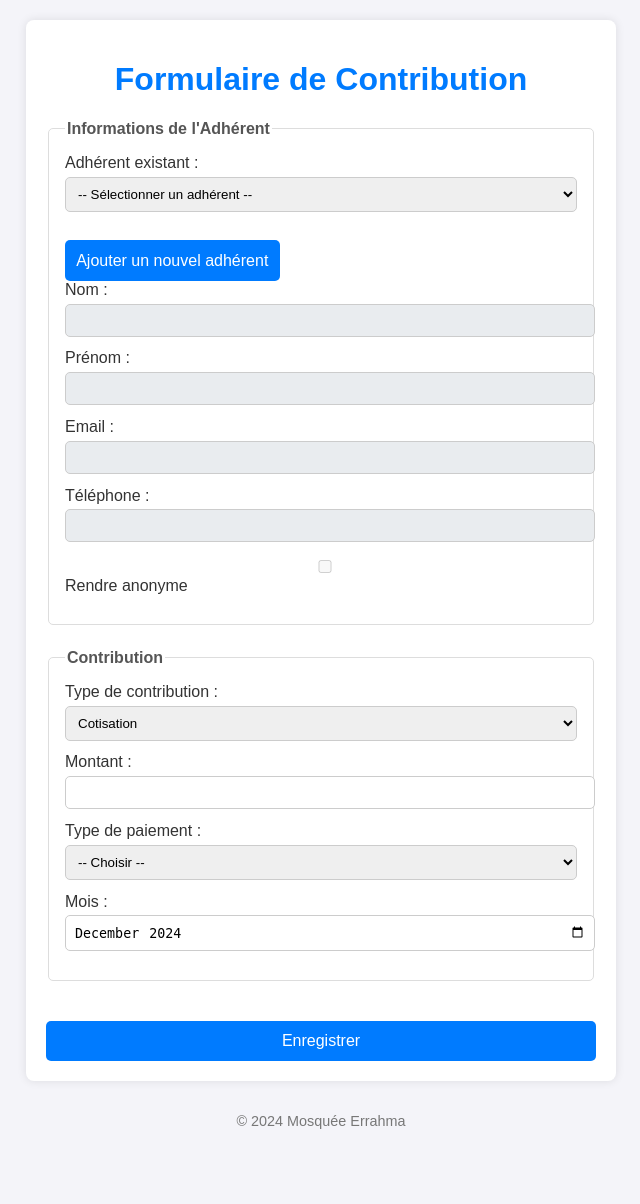
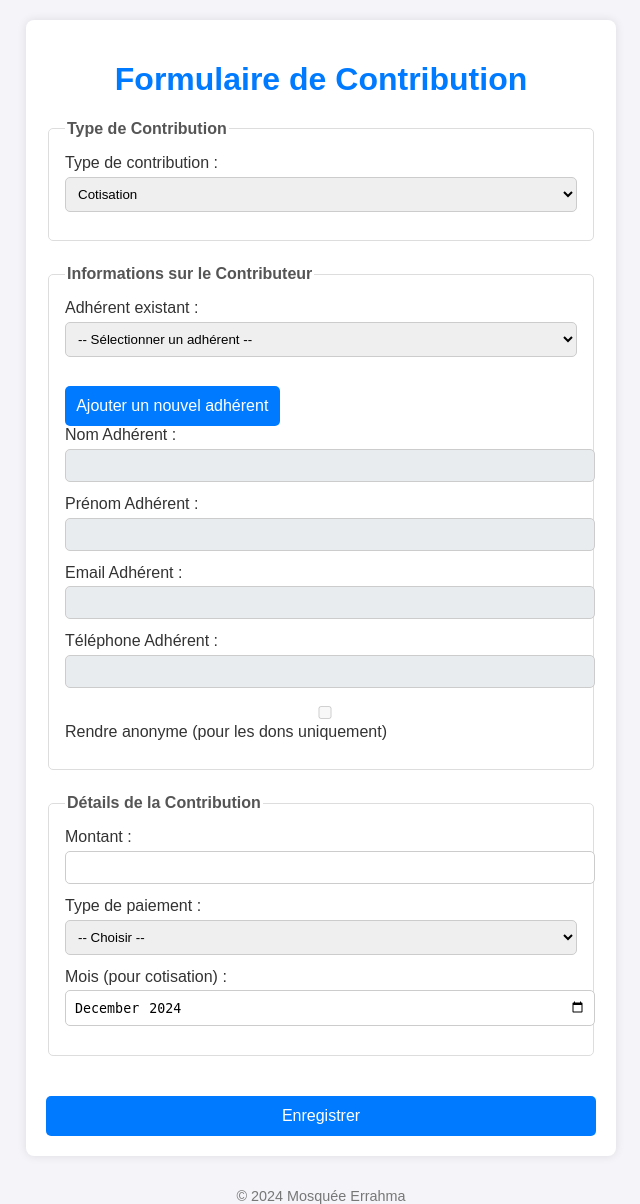
Before and after one commit to Tutanka01/Mosquee-Site-Don, a PHP site: page / in a window 1280 px wide. Shown: the whole page, without its empty margins (319-959 px from the left). Before the commit the page ends 1129 px from the top, so only its background shows below. Run offline with PHP 8.4, Linux system fonts and the light colour scheme; data comes from the database, SQL or seed files in the repository; both versions use the stored data as it was after the commit.

Commit message:
fonctionnel v4

```diff
--- a/src/db.php
+++ b/src/db.php
@@ -1,9 +1,13 @@
 <?php
-$dsn = 'sqlite:sqlite.sqlite'; // Assurez-vous du chemin correct vers votre base.
+// db.php
+ini_set('display_errors', 1);
+ini_set('display_startup_errors', 1);
+error_reporting(E_ALL);
+
+$dsn = 'sqlite:sqlite.sqlite';
 try {
     $db = new PDO($dsn);
     $db->setAttribute(PDO::ATTR_ERRMODE, PDO::ERRMODE_EXCEPTION);
 } catch (PDOException $e) {
     die("Erreur de connexion : " . $e->getMessage());
 }
-?>
--- /dev/null
+++ b/src/fetch_member.php
@@ -0,0 +1,9 @@
+<?php
+include 'db.php';
+
+$stmt = $db->prepare("SELECT id, nom, prenom FROM Adherents ORDER BY id ASC");
+$stmt->execute();
+$members = $stmt->fetchAll(PDO::FETCH_ASSOC);
+
+header('Content-Type: application/json');
+echo json_encode($members);
--- a/src/index.php
+++ b/src/index.php
@@ -1,7 +1,6 @@
 <?php
 include 'db.php';
-
-// Obtenir le mois actuel pour le pré-remplissage
+// Mois actuel
 $currentMonth = date('Y-m');
 ?>
 <!DOCTYPE html>
@@ -16,11 +15,20 @@
     <div class="container">
         <h1>Formulaire de Contribution</h1>
         <form id="contributionForm" action="insert.php" method="POST">
-            <!-- Détails Adhérent -->
+            <!-- Type de Contribution -->
             <fieldset>
-                <legend>Informations de l'Adhérent</legend>
+                <legend>Type de Contribution</legend>
+                <label>Type de contribution :
+                    <select name="type_contribution" id="type_contribution">
+                        <option value="cotisation">Cotisation</option>
+                        <option value="don">Don</option>
+                    </select>
+                </label>
+            </fieldset>
 
-                <!-- Liste déroulante des adhérents existants -->
+            <fieldset>
+                <legend>Informations sur le Contributeur</legend>
+
                 <label for="adherent_select">Adhérent existant :
                     <select id="adherent_select" name="id_adherent">
                         <option value="">-- Sélectionner un adhérent --</option>
@@ -28,25 +36,27 @@
                 </label>
                 <button type="button" id="addAdherentBtn">Ajouter un nouvel adhérent</button>
 
-                <label>Nom : <input type="text" name="nom" id="nom" disabled></label>
-                <label>Prénom : <input type="text" name="prenom" id="prenom" disabled></label>
-                <label>Email : <input type="email" name="email" id="email" disabled></label>
-                <label>Téléphone : <input type="text" name="telephone" id="telephone" disabled></label>
+                <label>Nom Adhérent : <input type="text" name="nom" id="nom" disabled></label>
+                <label>Prénom Adhérent : <input type="text" name="prenom" id="prenom" disabled></label>
+                <label>Email Adhérent : <input type="email" name="email" id="email" disabled></label>
+                <label>Téléphone Adhérent : <input type="text" name="telephone" id="telephone" disabled></label>
 
                 <label>
-                    <input type="checkbox" name="anonyme" id="anonyme" value="1"> Rendre anonyme
+                    <input type="checkbox" name="anonyme" id="anonyme" value="1"> Rendre anonyme (pour les dons uniquement)
                 </label>
+
+                <!-- Champs pour donateur non-adhérent -->
+                <div id="nonAdherentFields" class="hidden">
+                    <h3>Informations Donateur Non-Adhérent</h3>
+                    <label>Nom du Donateur : <input type="text" name="nom_donateur" id="nom_donateur"></label>
+                    <label>Prénom du Donateur : <input type="text" name="prenom_donateur" id="prenom_donateur"></label>
+                    <label>Email (facultatif) : <input type="email" name="email_donateur" id="email_donateur"></label>
+                    <label>Téléphone (facultatif) : <input type="text" name="telephone_donateur" id="telephone_donateur"></label>
+                </div>
             </fieldset>
 
-            <!-- Détails Contribution -->
             <fieldset>
-                <legend>Contribution</legend>
-                <label>Type de contribution :
-                    <select name="type_contribution" id="type_contribution">
-                        <option value="cotisation">Cotisation</option>
-                        <option value="don">Don</option>
-                    </select>
-                </label>
+                <legend>Détails de la Contribution</legend>
                 <label>Montant : <input type="number" step="0.01" name="montant" id="montant" required></label>
                 <label>Type de paiement :
                     <select name="type_paiement" id="type_paiement" required>
@@ -56,7 +66,7 @@
                         <option value="virement">Virement</option>
                     </select>
                 </label>
-                <label>Mois :
+                <label>Mois (pour cotisation) :
                     <input type="month" name="mois" value="<?= $currentMonth; ?>">
                 </label>
             </fieldset>
@@ -66,7 +76,7 @@
     </div>
     <footer>&copy; 2024 Mosquée Errahma</footer>
 
-    <!-- Modal pour ajout d'un nouvel adhérent -->
+    <!-- Modal ajout adhérent -->
     <div id="modalAddAdherent" class="modal hidden">
         <div class="modal-content">
             <span id="closeModal" class="close">&times;</span>
@@ -74,8 +84,8 @@
             <form id="newAdherentForm">
                 <label>Nom : <input type="text" name="nom" required></label>
                 <label>Prénom : <input type="text" name="prenom" required></label>
-                <label>Email : <input type="email" name="email" required></label>
-                <label>Téléphone : <input type="text" name="telephone" required></label>
+                <label>Email (obligatoire) : <input type="email" name="email" required></label>
+                <label>Téléphone (obligatoire) : <input type="text" name="telephone" required></label>
                 <button type="submit">Ajouter</button>
             </form>
             <div id="adherentError" class="error-message"></div>
@@ -97,12 +107,13 @@
             const telField = document.getElementById('telephone');
             const anonymeCheck = document.getElementById('anonyme');
             const typeContribution = document.getElementById('type_contribution');
-            const form = document.getElementById('contributionForm');
+            const nonAdherentFields = document.getElementById('nonAdherentFields');
 
-            // Fetch des adhérents existants
+            // Charger tous les adhérents
             fetch('fetch_member.php')
                 .then(res => res.json())
                 .then(data => {
+                    console.log("Adhérents récupérés:", data);
                     data.forEach(adherent => {
                         const option = document.createElement('option');
                         option.value = adherent.id;
@@ -112,43 +123,40 @@
                 })
                 .catch(err => console.error(err));
 
-            // Quand on change l'adhérent sélectionné
             adherentSelect.addEventListener('change', () => {
                 const adherentID = adherentSelect.value;
                 if (adherentID) {
                     fetch('fetch_member_details.php?id=' + adherentID)
                         .then(r => r.json())
                         .then(info => {
-                            nomField.value = info.nom;
-                            prenomField.value = info.prenom;
-                            emailField.value = info.email;
-                            telField.value = info.telephone;
+                            nomField.value = info.nom || '';
+                            prenomField.value = info.prenom || '';
+                            emailField.value = info.email || '';
+                            telField.value = info.telephone || '';
 
                             nomField.disabled = true;
                             prenomField.disabled = true;
                             emailField.disabled = true;
                             telField.disabled = true;
+                            updateFormState();
                         });
                 } else {
-                    // Aucun adhérent sélectionné
                     nomField.value = '';
                     prenomField.value = '';
                     emailField.value = '';
                     telField.value = '';
-
                     nomField.disabled = true;
                     prenomField.disabled = true;
                     emailField.disabled = true;
                     telField.disabled = true;
+                    updateFormState();
                 }
             });
 
-            // Ouverture du modal
             addAdherentBtn.addEventListener('click', () => {
                 modal.classList.remove('hidden');
             });
 
-            // Fermeture du modal
             closeModal.addEventListener('click', () => {
                 modal.classList.add('hidden');
                 newAdherentForm.reset();
@@ -163,7 +171,6 @@
                 }
             });
 
-            // Soumission du nouveau adhérent
             newAdherentForm.addEventListener('submit', (e) => {
                 e.preventDefault();
                 const formData = new FormData(newAdherentForm);
@@ -174,7 +181,7 @@
                 .then(r => r.json())
                 .then(resp => {
                     if (resp.success) {
-                        // Ajouter l'adhérent dans la liste
+                        // Ajouter l'adhérent à la liste
                         const option = document.createElement('option');
                         option.value = resp.id;
                         option.textContent = resp.nom + ' ' + resp.prenom;
@@ -193,6 +200,7 @@
                         modal.classList.add('hidden');
                         newAdherentForm.reset();
                         adherentError.textContent = '';
+                        updateFormState();
                     } else {
                         adherentError.textContent = resp.message;
                     }
@@ -200,60 +208,50 @@
                 .catch(err => console.error(err));
             });
 
-            // Gestion de l'anonymat et du type de contribution
             function updateFormState() {
                 const isAnonyme = anonymeCheck.checked;
                 const type = typeContribution.value;
+                const adherentID = adherentSelect.value;
 
                 if (type === 'cotisation') {
-                    // Cotisation = pas d’anonyme possible
-                    anonymeCheck.disabled = false;
                     anonymeCheck.checked = false;
                     anonymeCheck.disabled = true;
-                    // Adhérent obligatoire
                     adherentSelect.disabled = false;
                     addAdherentBtn.disabled = false;
+                    nonAdherentFields.classList.add('hidden');
                 } else {
-                    // don
                     anonymeCheck.disabled = false;
                     if (isAnonyme) {
                         adherentSelect.disabled = true;
                         addAdherentBtn.disabled = true;
-                        nomField.value = '';
-                        prenomField.value = '';
-                        emailField.value = '';
-                        telField.value = '';
-
-                        nomField.disabled = true;
-                        prenomField.disabled = true;
-                        emailField.disabled = true;
-                        telField.disabled = true;
+                        nonAdherentFields.classList.add('hidden');
                     } else {
                         adherentSelect.disabled = false;
                         addAdherentBtn.disabled = false;
+                        if (adherentID) {
+                            nonAdherentFields.classList.add('hidden');
+                        } else {
+                            nonAdherentFields.classList.remove('hidden');
+                        }
                     }
                 }
             }
 
             anonymeCheck.addEventListener('change', updateFormState);
             typeContribution.addEventListener('change', updateFormState);
-            updateFormState(); // Initialiser l'état
 
-            // Validation avant envoi
-            form.addEventListener('submit', (e) => {
+            document.getElementById('contributionForm').addEventListener('submit', (e) => {
                 const type = typeContribution.value;
                 const isAnonyme = anonymeCheck.checked;
                 const montant = parseFloat(document.getElementById('montant').value);
                 const paiement = document.getElementById('type_paiement').value;
                 const adherentID = adherentSelect.value;
 
-                // Vérifications
                 if (!paiement) {
                     alert("Veuillez choisir un type de paiement.");
                     e.preventDefault();
                     return;
                 }
-
                 if (isNaN(montant) || montant <= 0) {
                     alert("Le montant doit être un nombre positif.");
                     e.preventDefault();
@@ -273,13 +271,26 @@
                     }
                 } else {
                     // don
-                    if (!isAnonyme && !adherentID) {
-                        alert("Pour un don non anonyme, veuillez sélectionner ou ajouter un adhérent.");
-                        e.preventDefault();
-                        return;
+                    if (isAnonyme) {
+                        // ok
+                    } else {
+                        if (adherentID) {
+                            // Don adhérent ok
+                        } else {
+                            // Don non adhérent
+                            const nomDon = document.getElementById('nom_donateur').value.trim();
+                            const prenomDon = document.getElementById('prenom_donateur').value.trim();
+                            if (!nomDon || !prenomDon) {
+                                alert("Pour un don non adhérent, veuillez renseigner le nom et le prénom.");
+                                e.preventDefault();
+                                return;
+                            }
+                        }
                     }
                 }
             });
+
+            updateFormState();
         });
     </script>
 </body>
--- a/src/insert_adherent.php
+++ b/src/insert_adherent.php
@@ -6,7 +6,11 @@
 $email = $_POST['email'] ?? '';
 $telephone = $_POST['telephone'] ?? '';
 
-// Vérification email unique
+if ($nom === '' || $prenom === '' || $email === '' || $telephone === '') {
+    echo json_encode(['success' => false, 'message' => 'Veuillez remplir tous les champs (nom, prénom, email, téléphone).']);
+    exit;
+}
+
 $check = $db->prepare("SELECT COUNT(*) FROM Adherents WHERE email = ?");
 $check->execute([$email]);
 if ($check->fetchColumn() > 0) {
--- a/src/style.css
+++ b/src/style.css
@@ -15,7 +15,7 @@
     box-shadow: 0 0 10px rgba(0, 0, 0, 0.1);
 }
 
-h1, h2 {
+h1, h2, h3 {
     text-align: center;
     color: #007BFF;
 }
@@ -150,13 +150,3 @@
     color: red;
     margin-top: 10px;
 }
-
-.tabs button {
-    padding: 10px;
-    margin: 5px;
-}
-
-.tabs button.active {
-    background-color: #0056b3;
-    color: #fff;
-}
```
Also changed, not shown: src/dashboard.php (+8 -6 lines), src/fetch_members.php (deleted, +0 -8 lines), src/insert.php (+20 -14 lines), src/schema.sql (+5 -3 lines), src/sqlite.sqlite.
